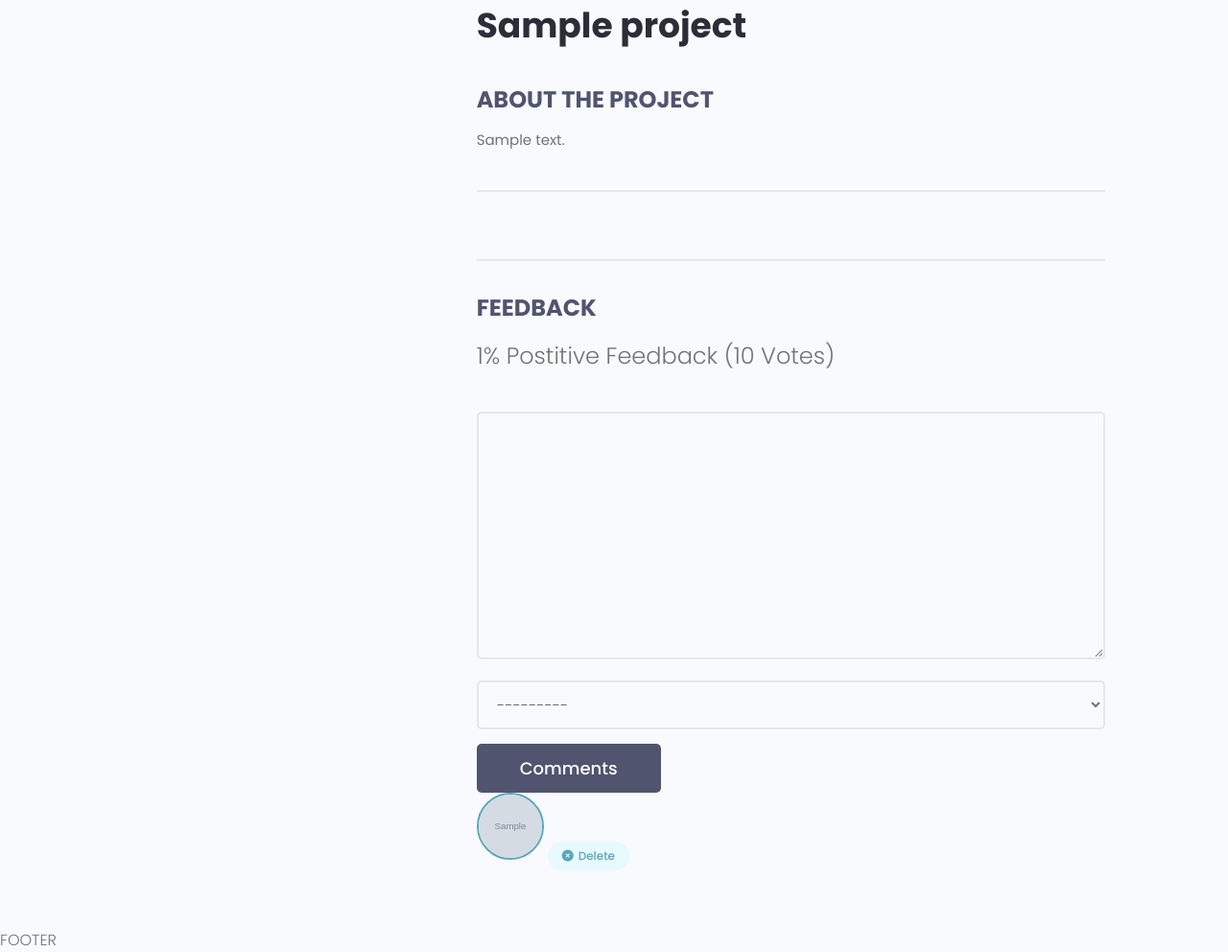
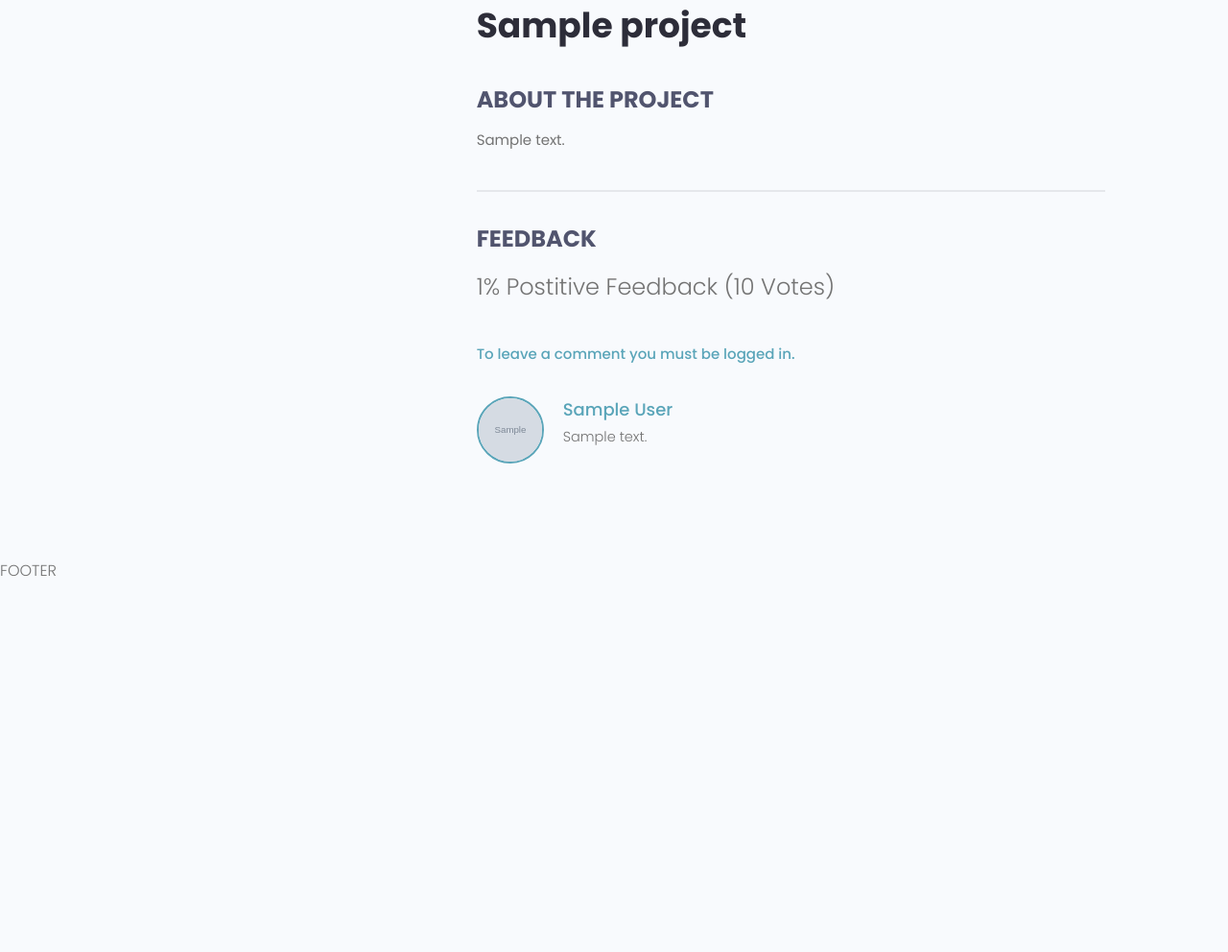
Before and after one commit to imismim/devsearch, a Django app: page /projects/project/00000000-0000-0000-0000-000000000001/ in a window 1280 px wide. Shown: the part 577-1569 px from the top of the page at 96% size. After the commit the page ends 1177 px from the top, so only its background shows below. Run offline with Django 5.2, Linux system fonts and the light colour scheme; tables that the repository leaves empty hold one stand-in row (values such as "Sample post"); grey boxes marked "Sample" are stand-in pictures.

Commit message:
add user comment feature

```diff
--- a/projects/models.py
+++ b/projects/models.py
@@ -24,7 +24,27 @@ class Project(models.Model):
         return self.title
 
     class Meta:
-        ordering = ['created']
+        ordering = ['-vote_ratio', 'vote_total']
+
+    @property
+    def getVoteCount(self):
+        reviews = self.review_set.all()
+        upVotes = reviews.filter(value='up').count()
+        totalVotes = reviews.count()
+        print(f'VOTE {upVotes} {totalVotes}')
+        try:
+            ratio = (upVotes / totalVotes) * 100
+        except ZeroDivisionError:
+            ratio = 0
+
+        self.vote_total = totalVotes
+        self.vote_ratio = ratio
+        self.save()
+
+    @property
+    def reviewers(self):
+        queryset = self.review_set.all().values_list('owner__id', flat=True)
+        return queryset
 
 
 class Review(models.Model):
--- a/projects/templates/projects/single-project.html
+++ b/projects/templates/projects/single-project.html
@@ -32,11 +32,8 @@
           class="singleProject__developer">By {{project.owner.name}}</a>
         <h2 class="singleProject__title">{{project.title}}</h2>
         <h3 class="singleProject__subtitle">About the Project</h3>
-        <div class="singleProject__info">
-          {{project.description}}
-        </div>
+        <div class="singleProject__info">{{project.description}}</div>
 
-        <div class="comments">
         <div class="comments">
           <h3 class="singleProject__subtitle">Feedback</h3>
           <h5 class="project--rating">
@@ -44,7 +41,13 @@
             Vote{{project.vote_total|pluralize:"s"}})
           </h5>
 
-            {% if idUser != project.owner.id %}
+          {% if not idUser %}
+          <a href="{% url 'login' %}?next={{request.path}}">To leave a comment you must be logged in.</a>
+          {% elif idUser == project.owner.id %}
+          <p>You cannot leave a comment under your project</p>
+          {% elif idUser in project.reviewers %}
+          <p>You have already rated and commented on this project</p>
+          {% else %}
           <form class="form" action="{% url 'project' project.id %}" method="POST">
             {% csrf_token %}
             {% for field in form %}
@@ -58,21 +61,29 @@
           {% endif%}
 
           {% for review in project.review_set.all %}
+          <div class="commentList">
+            <div class="comment">
               <tr>
                 <td>
                   <a href="{% url 'user-profile' review.owner.id %}">
                     <img class="avatar avatar--md" src="{{review.owner.profile_image.url}}" alt="user" />
                   </a>
                 </td>
-          <td>
-
+                <div class="comment__details">
+                  <a href="{% url 'user-profile' review.owner.id %}" class="comment__author">{{review.owner.name}}</a>
+                  <p class="comment__info">{{review.body|linebreaksbr}}</p>
+                </div>
                 </td>
+                {% if review.owner.id == idUser%}
                 <td class="settings__tableActions">
                   <a class="tag tag--pill tag--main settings__btn"
-              href="{% url 'delete-project' project.id %}?next=/account"><i class="fa-solid fa-circle-xmark"
+                    href="{% url 'delete-comment' review.id %}?next=/account"><i class="fa-solid fa-circle-xmark"
                       style="margin-right: 5px;"></i>Delete</a>
                 </td>
+                {% endif %}
               </tr>
+            </div>
+
             {% endfor %}
           </div>
         </div>
--- a/projects/views.py
+++ b/projects/views.py
@@ -19,8 +19,8 @@ def projects(request):
 
 def project(request, id):
     idUser = request.user.profile.id if request.user.is_authenticated else None
+
     project = Project.objects.get(id=id)
-
 
     form = ReviewForm()
     if request.method == 'POST':
@@ -30,6 +30,8 @@ def project(request, id):
             review.project = project
             review.owner = request.user.profile
             review.save()
+            project.getVoteCount
+            return redirect('project', id=project.id)
     context = {"project": project, 'idUser': idUser, 'form': form}
     return render(request, "projects/single-project.html", context)
 
@@ -71,13 +73,21 @@ def deleteProject(request, id):
     project = profile.project_set.get(id=id)
     if request.method == 'POST':
         project.delete()
-        return redirect('projects')
+        return redirect('account')
 
     context = {'nameObj': project.title, 'typeObj': 'project'}
     return render(request, 'delete-template.html', context)
 
-
+@login_required(login_url='login')
 def deleteComment(request, id):
     comment = Review.objects.get(id=id)
+    if request.method == 'POST':
+        form = ReviewForm()
+        project = comment.project
+        comment.delete()
+        project.getVoteCount
+
+        return redirect('project', id=project.id)
+
     context = {'nameObj': comment.body[:40] + '...', 'typeObj': 'comment'}
     return render(request, 'delete-template.html', context)
--- a/users/templates/users/login-register.html
+++ b/users/templates/users/login-register.html
@@ -48,7 +48,7 @@
       <p>Hello Developer, Welcome Back!</p>
     </div>
 
-    <form action="{% url 'login' %}" method="POST" class="form auth__form">
+    <form action="" method="POST" class="form auth__form">
       {% csrf_token %}
       <!-- Input:Username -->
       <div class="form__field">
```
Also changed, not shown: users/views.py (+4 -3 lines). Lines whose indentation alone changed are shown as unchanged.
